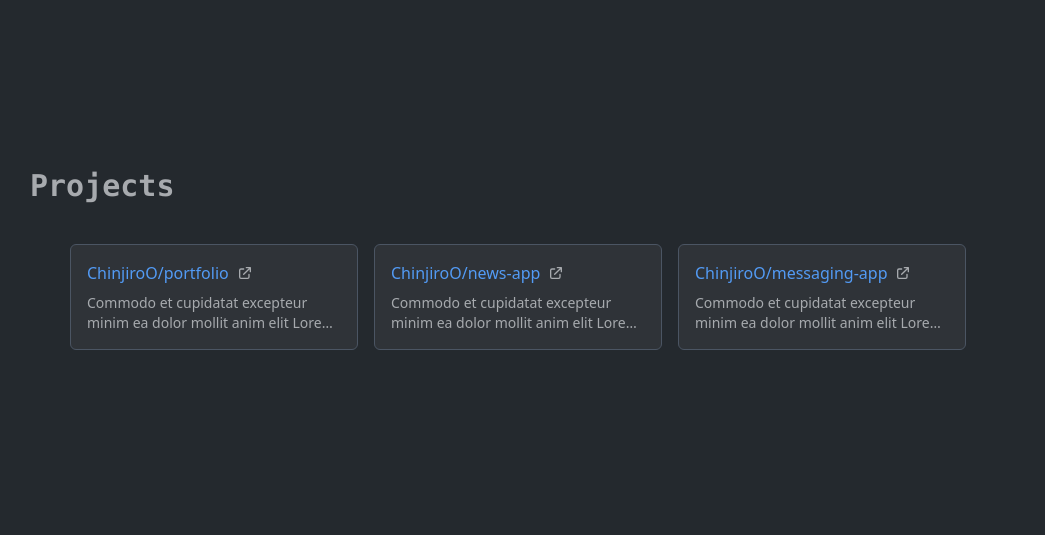
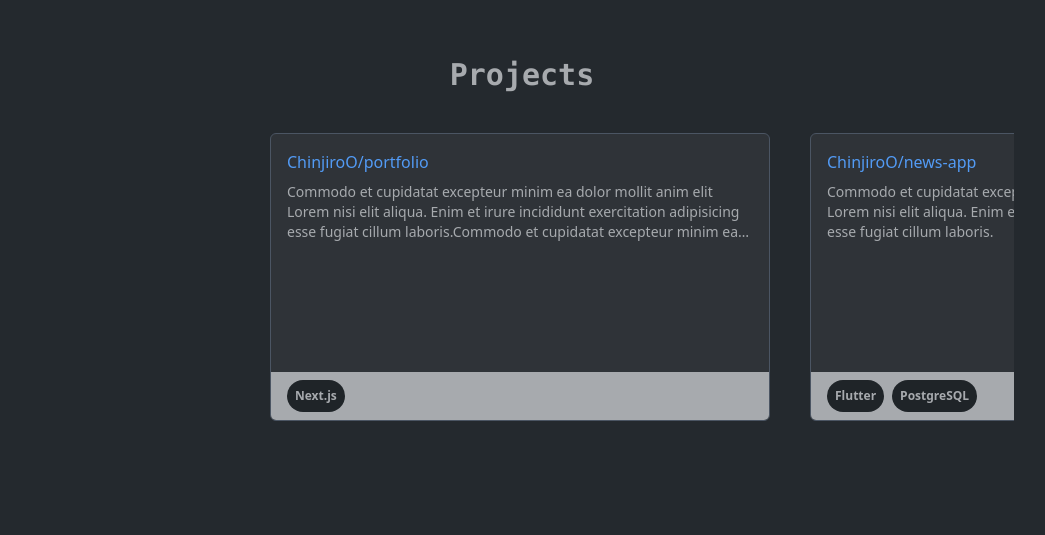
Before and after one commit to ChinjiroO/portfolio, a Next.js app: page / in a window 1280 px wide. Shown: the part 2485-3020 px from the top of the page, without its empty margins (118-1163 px from the left). Built offline with nearby package versions, Linux system fonts and the light colour scheme.

Commit message:
Add: scroll snap

```diff
--- /dev/null
+++ b/components/project-card.tsx
@@ -0,0 +1,35 @@
+import React, { FC } from "react";
+import type { Projects } from "../lib/types";
+
+const ProjectCard: FC<Projects> = ({
+  github,
+  title,
+  description,
+  techStacks,
+}) => {
+  return (
+    <div className="flex flex-col justify-between snap-always snap-center min-w-[300px] sm:min-w-[500px] h-72 overflow-hidden rounded-md bg-slate-50/5 border border-gray-600 pt-4 m-auto">
+      <div>
+        <div className="flex items-center gap-2 mb-2 px-4">
+          <a
+            href={github}
+            className="line-clamp-1 font-medium text-blue-201 hover:underline decoration-2"
+          >
+            {title}
+          </a>
+        </div>
+        <p className="line-clamp-3 text-sm font-normal px-4 mb-2">
+          {description}
+        </p>
+      </div>
+      <div className="flex bg-midnight-100 w-full gap-2 px-4 py-2">
+        {techStacks?.map((ts, i) => (
+          <div key={i} className="bg-midnight-300 rounded-full p-2">
+            <p className="text-xs">{ts}</p>
+          </div>
+        ))}
+      </div>
+    </div>
+  );
+};
+export default ProjectCard;
--- a/components/project-section.tsx
+++ b/components/project-section.tsx
@@ -1,66 +1,29 @@
-import { HiOutlineExternalLink } from "react-icons/hi";
 import Parallax from "./parallax";
 
-const Projects = [
-  {
-    id: "01",
-    title: "ChinjiroO/portfolio",
-    description:
-      "Commodo et cupidatat excepteur minim ea dolor mollit anim elit Lorem nisi elit aliqua. Enim et irure incididunt exercitation adipisicing esse fugiat cillum laboris.",
-    techStacks: ["Next.js", ""],
-    github: "https://github.com/ChinjiroO/portfolio.git",
-  },
-  {
-    id: "02",
-    title: "ChinjiroO/news-app",
-    description:
-      "Commodo et cupidatat excepteur minim ea dolor mollit anim elit Lorem nisi elit aliqua. Enim et irure incididunt exercitation adipisicing esse fugiat cillum laboris.",
-    techStacks: ["Flutter", "PostgreSQL"],
-    github: "https://github.com/ChinjiroO",
-  },
-  {
-    id: "03",
-    title: "ChinjiroO/messaging-app",
-    description:
-      "Commodo et cupidatat excepteur minim ea dolor mollit anim elit Lorem nisi elit aliqua. Enim et irure incididunt exercitation adipisicing esse fugiat cillum laboris.",
-    techStacks: ["Flutter", "PostgreSQL"],
-    github: "https://github.com/ChinjiroO",
-  },
-];
+import ProjectCard from "./project-card";
+import { Projects } from "../lib/data/projects";
 
-const ProjectSection: React.FC = () => {
+const ProjectSection = () => {
   return (
-    <div className="flex flex-col w-full justify-center items-center font-bold max-w-5xl py-10 px-5">
-      <div className="flex flex-col w-full pb-10">
+    <div className="w-full font-bold max-w-5xl py-10 px-5">
+      <div className="flex justify-center w-full pb-10">
         <Parallax offset={50}>
           <p className="text-3xl">Projects</p>
         </Parallax>
       </div>
-      <div className="flex flex-wrap w-full px-5 sm:px-10 gap-4 font-sans">
-        {/* card item */}
-        {Projects.map((project) => (
-          <div key={project.id}>
-            <Parallax offset={50}>
-              <div className=" w-full sm:w-72 bg-slate-50/5 rounded-md border border-gray-600 p-4">
-                <div className="flex items-center gap-2 mb-2">
-                  <a
-                    href={project.github}
-                    className="line-clamp-1 font-medium text-blue-201 hover:underline decoration-2"
-                  >
-                    {project.title}
-                  </a>
-                  <a href={project.github}>
-                    <HiOutlineExternalLink className="hover:text-slate-200" />
-                  </a>
-                </div>
-                <p className="line-clamp-2 text-sm font-normal">
-                  {project.description}
-                </p>
-              </div>
-            </Parallax>
-          </div>
-        ))}
-      </div>
+      <Parallax offset={50}>
+        <div className="flex snap-x snap-mandatory sm:sb scroll-smooth overflow-x-auto font-sans gap-10 pl-60 pb-10">
+          {Projects.map((project, index) => (
+            <ProjectCard
+              key={index}
+              github={project.github}
+              title={project.title}
+              description={project.description}
+              techStacks={project.techStacks}
+            />
+          ))}
+        </div>
+      </Parallax>
     </div>
   );
 };
--- /dev/null
+++ b/lib/data/projects.ts
@@ -0,0 +1,37 @@
+export const Projects = [
+  {
+    title: "ChinjiroO/portfolio",
+    description:
+      "Commodo et cupidatat excepteur minim ea dolor mollit anim elit Lorem nisi elit aliqua. Enim et irure incididunt exercitation adipisicing esse fugiat cillum laboris.Commodo et cupidatat excepteur minim ea dolor mollit anim elit Lorem nisi elit aliqua. Enim et irure incididunt exercitation adipisicing esse fugiat cillum laboris.",
+    techStacks: ["Next.js"],
+    github: "https://github.com/ChinjiroO/portfolio.git",
+  },
+  {
+    title: "ChinjiroO/news-app",
+    description:
+      "Commodo et cupidatat excepteur minim ea dolor mollit anim elit Lorem nisi elit aliqua. Enim et irure incididunt exercitation adipisicing esse fugiat cillum laboris.",
+    techStacks: ["Flutter", "PostgreSQL"],
+    github: "https://github.com/ChinjiroO",
+  },
+  {
+    title: "ChinjiroO/messaging-app",
+    description:
+      "Commodo et cupidatat excepteur minim ea dolor mollit anim elit Lorem nisi elit aliqua. Enim et irure incididunt exercitation adipisicing esse fugiat cillum laboris.",
+    techStacks: ["Flutter", "PostgreSQL"],
+    github: "https://github.com/ChinjiroO",
+  },
+  {
+    title: "ChinjiroO/news-app",
+    description:
+      "Commodo et cupidatat excepteur minim ea dolor mollit anim elit Lorem nisi elit aliqua.",
+    techStacks: ["Flutter", "PostgreSQL"],
+    github: "https://github.com/ChinjiroO",
+  },
+  {
+    title: "ChinjiroO/news-app",
+    description:
+      "Commodo et cupidatat excepteur minim ea dolor mollit anim elit Lorem nisi elit aliqua. Enim et irure incididunt exercitation adipisicing esse fugiat cillum laboris.",
+    techStacks: ["Flutter", "PostgreSQL"],
+    github: "https://github.com/ChinjiroO",
+  },
+];
--- /dev/null
+++ b/lib/types.ts
@@ -0,0 +1,6 @@
+export type Projects = {
+  github: string;
+  title: string;
+  description: string;
+  techStacks?: string[];
+};
--- a/pages/index.tsx
+++ b/pages/index.tsx
@@ -37,7 +37,7 @@ const Home: NextPage = () => {
         </div>
         <div
           id="projects"
-          className="flex justify-center items-center sm:w-screen min-h-[700px]"
+          className="flex justify-center items-center w-full max-w-full sm:w-screen min-h-[700px]"
         >
           <ProjectSection />
         </div>
--- a/styles/globals.css
+++ b/styles/globals.css
@@ -6,3 +6,17 @@ html {
   overflow-x: hidden;
   scroll-behavior: smooth;
 }
+@layer utilities {
+  .sb {
+    cursor: pointer;
+  }
+  .sb::-webkit-scrollbar {
+    height: 8px;
+    border-radius: 10px;
+    background-color: rgba(255, 255, 255, 0.2);
+  }
+  .sb::-webkit-scrollbar-thumb {
+    background-color: rgba(0, 0, 0, 0.9);
+    border-radius: 10px;
+  }
+}
```
